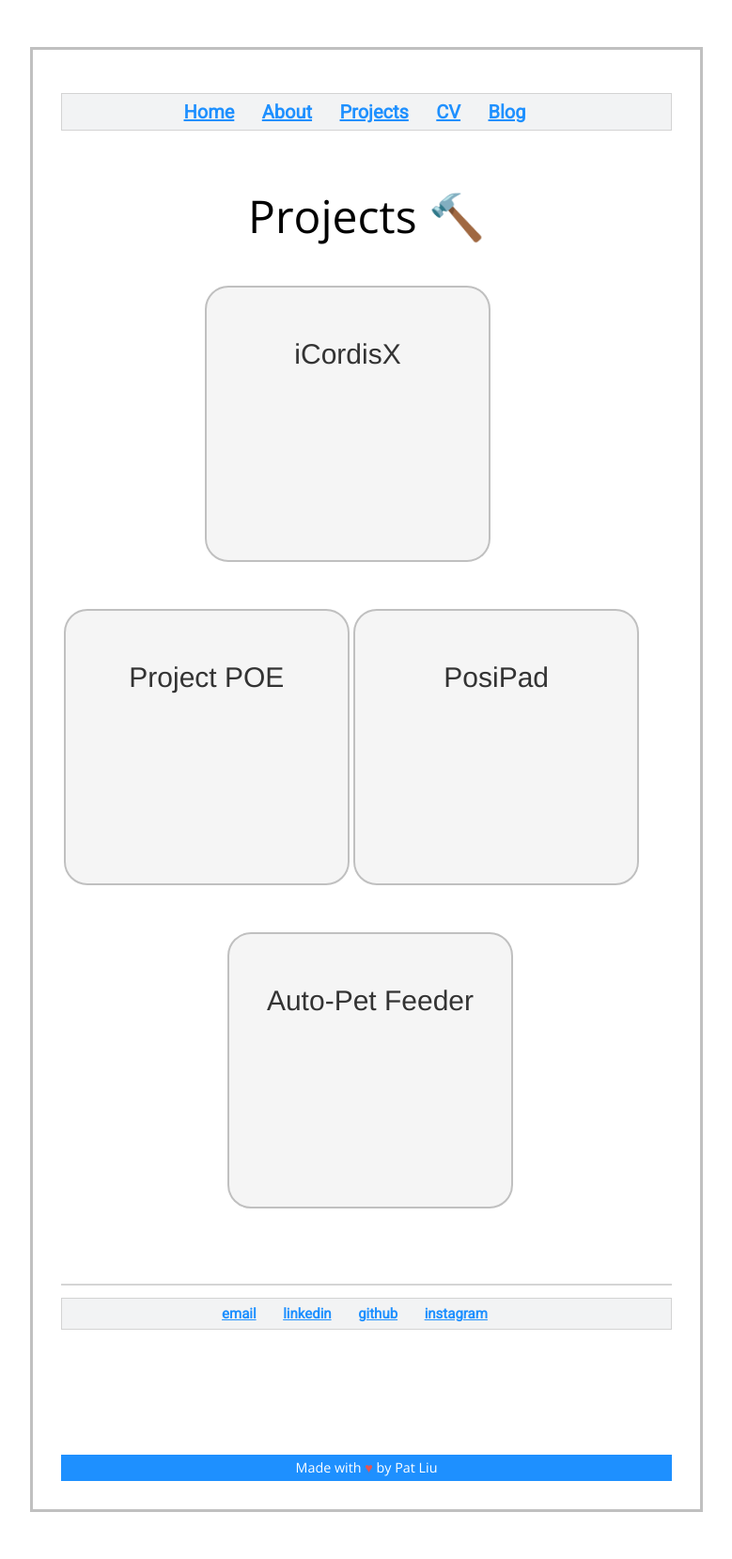
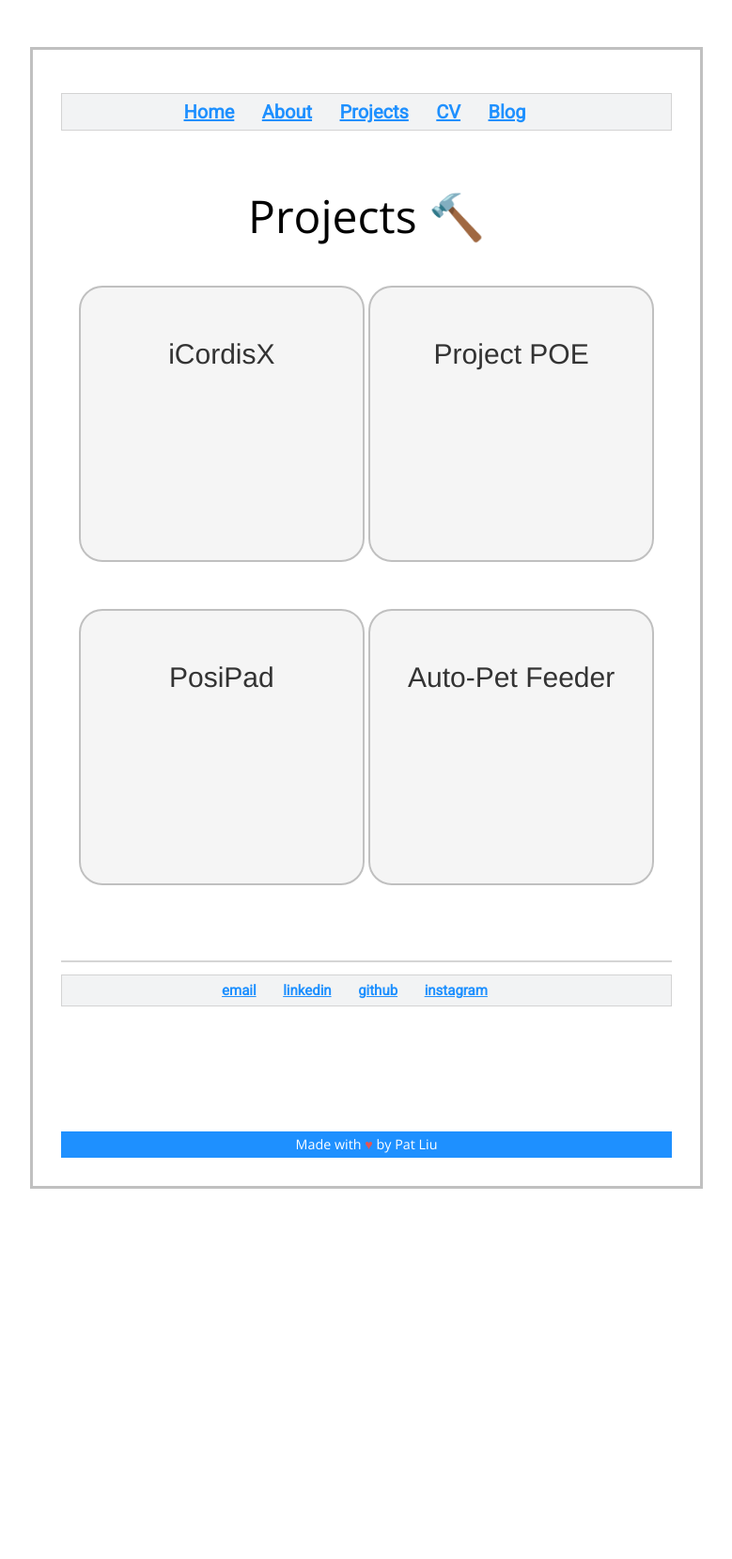
Before and after one commit to pat-liu/WebsiteV1, a Jekyll site: the page built from projects/index.html, in a window 1280 px wide. Shown: the whole page at 94% size, without its empty margins (250-1029 px from the left). Built offline with Jekyll 4.4.1, drawn with Linux system fonts in a browser that asks for light colours; after the commit the page ends 1315 px from its top, so only the background shows below that.

Commit message:
Update index.html

```diff
--- a/projects/index.html
+++ b/projects/index.html
@@ -8,11 +8,9 @@ title: Projects
 
   <div style="text-align:center">
     <a href = "./icordisx.html"><div id="rectangle"><p>iCordisX</p></div></a>
-  &nbsp; &nbsp; &nbsp; &nbsp; &nbsp;
  <a href = "./projectpoe.html"><div id="rectangle"><p>Project POE</p></div></a>
 
  <a href = "./posipad.html"><div id="rectangle"><p>PosiPad</p></div></a>
-  &nbsp; &nbsp; &nbsp; &nbsp; &nbsp;
   <a href = "./petfeeder.html"><div id="rectangle"><p>Auto-Pet Feeder</p></div></a>
 </div>
   <!--
```
